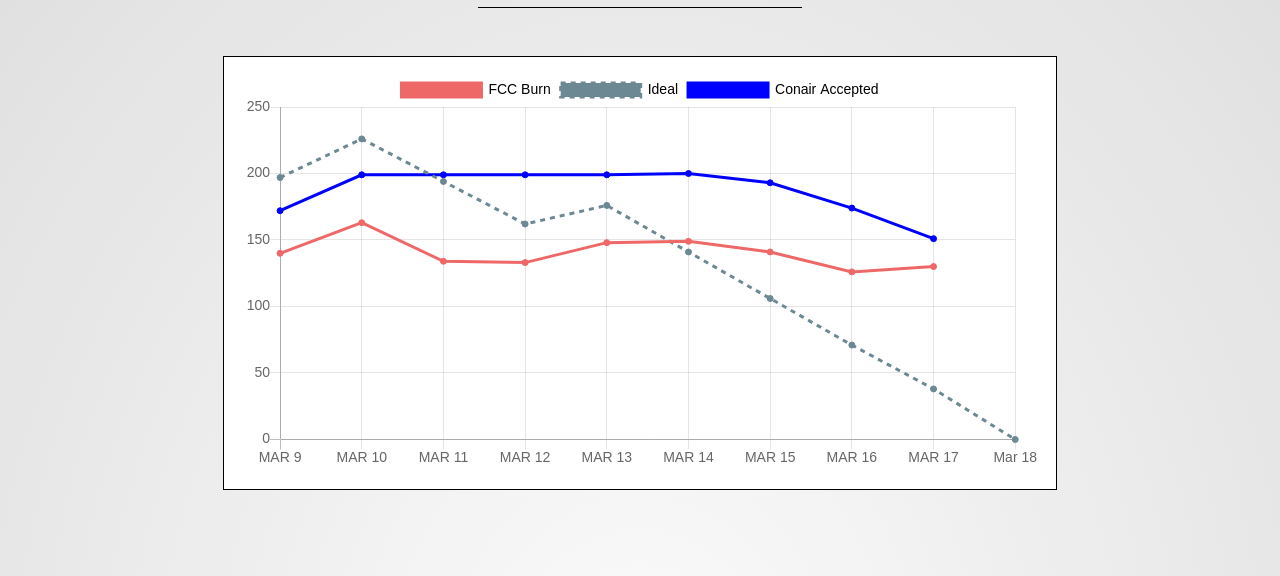
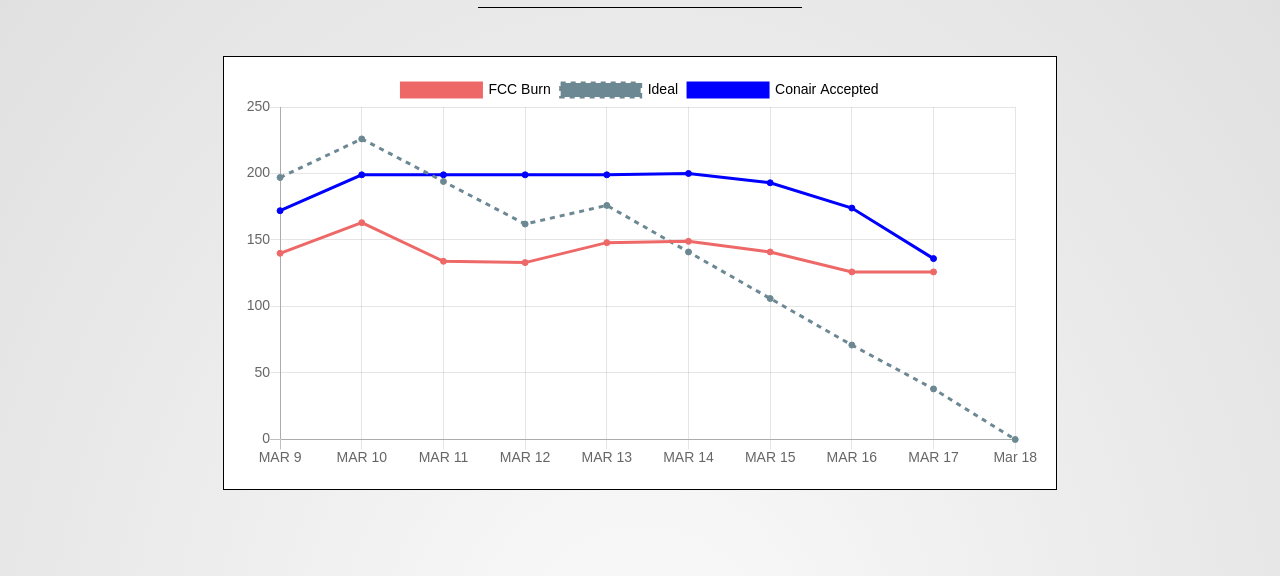
Before and after one commit to JoeyFlaum/Burndown, a website: page index.html in a window 1280 px wide. Shown: the part 75-651 px from the top of the page. Drawn offline with nearby package versions, Linux system fonts and the light colour scheme.

Commit message:
burndown update

```diff
--- a/index.html
+++ b/index.html
@@ -95,10 +95,10 @@
     <script>
     showBurnDown (
       "Q400",
-      [140,163,134,133,148,149,141,126,130], // burndown data
+      [140,163,134,133,148,149,141,126,126], // burndown data
       //[197,240,208,176,190] // scope change with totals
       [197,226,194,162,176,141,106,71,38], // scope change
-      [172,199,199,199,199,200,193,174,151],//conair
+      [172,199,199,199,199,200,193,174,136],//conair
       );
 
 
```
